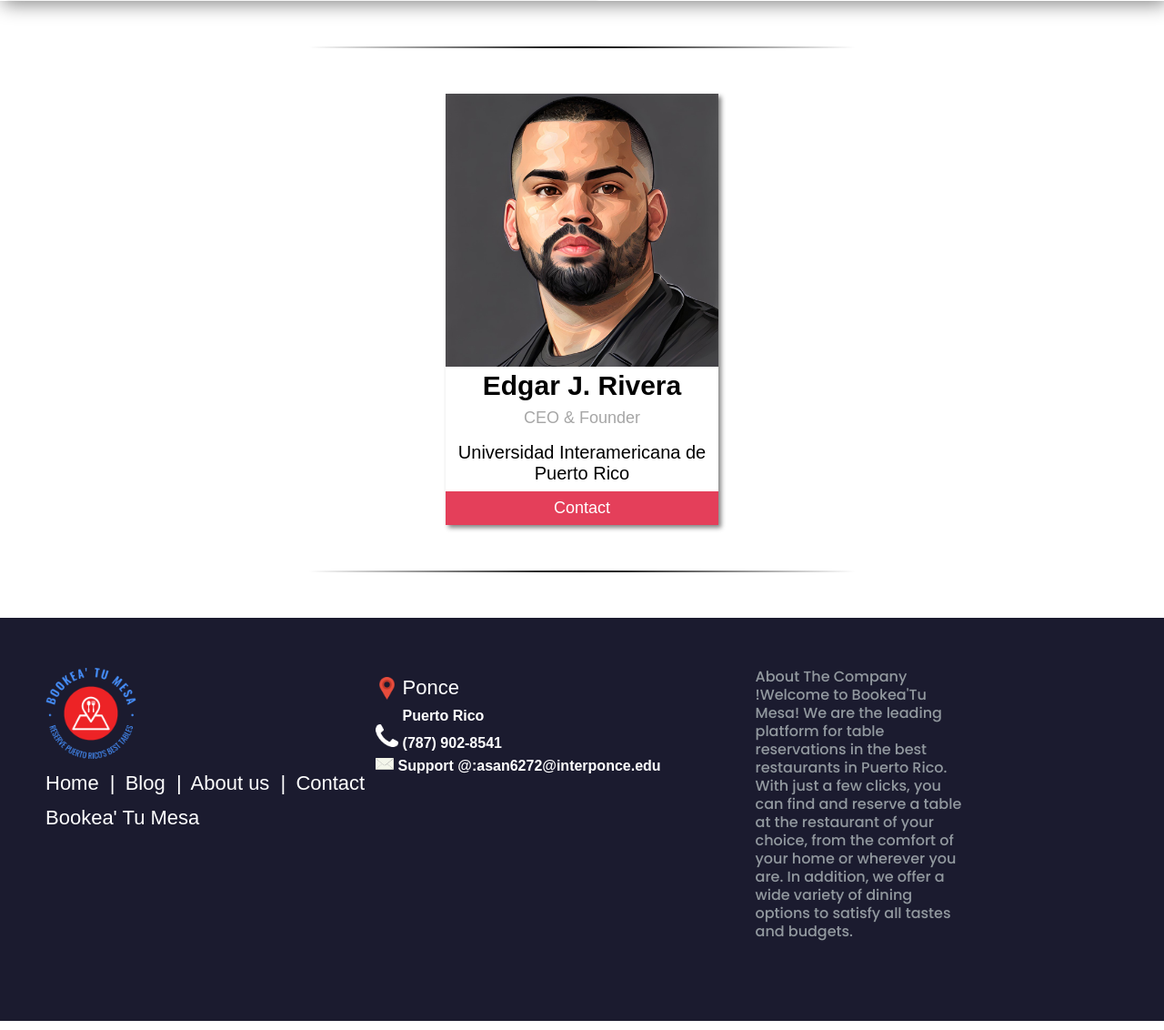
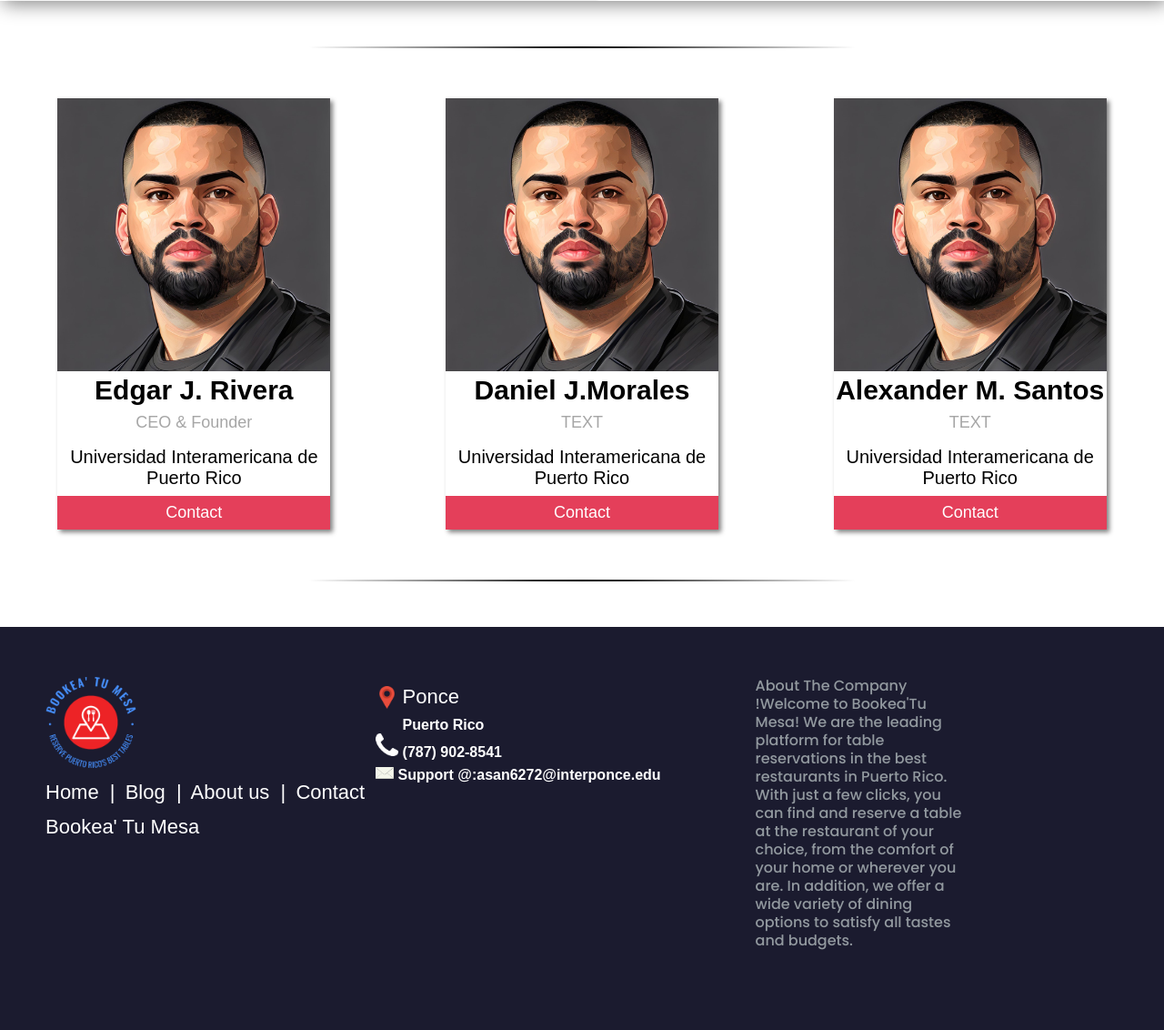
Before and after one commit to edgarjrivera/Bookea-tu-Mesa, a PHP site: page /BookeaTuMesa.php in a window 1280 px wide. Shown: the part 2341-3473 px from the top of the page at 91% size. Run offline with PHP 8.4, Linux system fonts and the light colour scheme.

Commit message:
Contact section
ubicar las fotos horizontalmente

```diff
--- a/BookeaTuMesa.php
+++ b/BookeaTuMesa.php
@@ -152,6 +152,9 @@
             </div>
 
             <!-- Contact section -->
+<div class="row">
+
+  <div class="column">
             <div class="contact-card">
               <img src="Media/eggy.jpg" alt="Eggy" style="width:100%">
               <h1 class="contact-name">Edgar J. Rivera</h1>
@@ -159,6 +162,27 @@
               <p class="education">Universidad Interamericana de Puerto Rico</p>
               <p><a href="https://www.linkedin.com/in/edgar-rivera-79b25023b/?originalSubdomain=pr" target="_blank"><button>Contact</button></a></p>
             </div>
+   </div>
+  <div class="column">
+            <div class="contact-card">
+              <img src="Media/eggy.jpg" alt="Eggy" style="width:100%">
+              <h1 class="contact-name">Daniel J.Morales</h1>
+              <p class="title">TEXT</p>
+              <p class="education">Universidad Interamericana de Puerto Rico</p>
+              <p><a href="https://www.linkedin.com/in/daniel-mora-17014023b/" target="_blank"><button>Contact</button></a></p>
+            </div>
+   </div>
+   <div class="column">
+            <div class="contact-card">
+              <img src="Media/eggy.jpg" alt="Eggy" style="width:100%">
+              <h1 class="contact-name">Alexander M. Santos</h1>
+              <p class="title">TEXT</p>
+              <p class="education">Universidad Interamericana de Puerto Rico</p>
+              <p><a href="https://www.linkedin.com/in/alexander-santos-nova-b6b741273/" target="_blank"><button>Contact</button></a></p>
+            </div>
+   </div>
+
+</div>
 
            <!--COMIENZA FOOTER -->
            <!-- LINK FONT -->
--- a/main.css
+++ b/main.css
@@ -370,6 +370,15 @@ a {
 button:hover, a:hover {
   opacity: 0.7;
 }
+
+.row{
+  display: flex;
+}
+.column{
+  flex:33.33%;
+  padding:5px;
+}
+
 /*-------------------------- CSS PARA EL FOOTER--------------------------------*/
 
 .footer{
```
